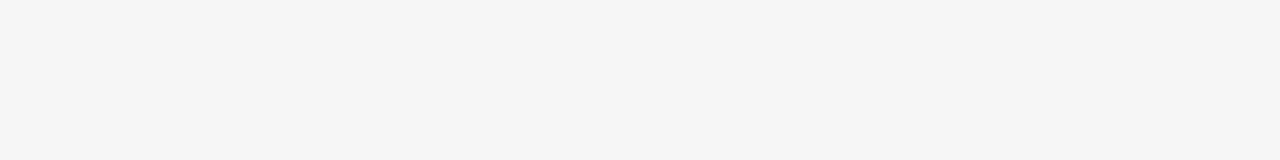
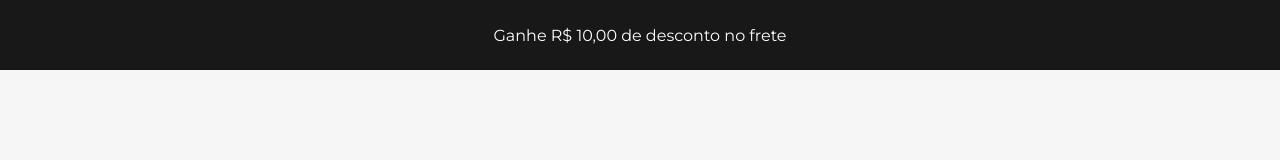
Before and after one commit to JoaoNegreiros48/JordanShoes, a plain HTML site: page index.html in a window 1280 px wide. Drawn offline with Linux system fonts and the light colour scheme.

Commit message:
Adicionando a barra de desconto

```diff
--- a/css/styles.css
+++ b/css/styles.css
@@ -4,4 +4,15 @@
     background-color: var(--bgSite);
     display: flex;
     flex-direction: column;
+    font-family: 'Montserrat', sans-serif;
 }
+.descontBar{
+    height: 70px;
+    width: 100%;
+    background-color: var(--title);
+    display: flex;
+    flex-direction: row;
+    justify-content: center;
+    align-items: center;
+    color: var(--white);
+}
--- a/index.html
+++ b/index.html
@@ -6,11 +6,14 @@
     <meta name="viewport" content="width=device-width, initial-scale=1.0">
     <link rel="stylesheet" href="./css/variaveis.css">
     <link rel="stylesheet" href="./css/styles.css">
+    <link rel="preconnect" href="https://fonts.googleapis.com">
+    <link rel="preconnect" href="https://fonts.gstatic.com" crossorigin>
+    <link href="https://fonts.googleapis.com/css2?family=Montserrat:wght@400;600;700&display=swap" rel="stylesheet">
     <title>Jordan Shoes | Home </title>
 </head>
 <body>
     <div class="container">
-
+        <div class="descontBar"><p>Ganhe R$ 10,00 de desconto no frete</p></div>
     </div>
 </body>
 </html>
```
